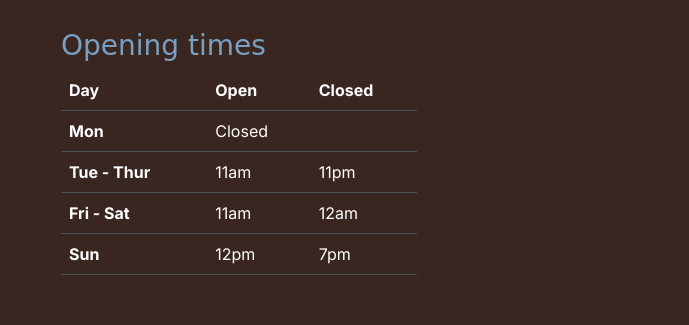
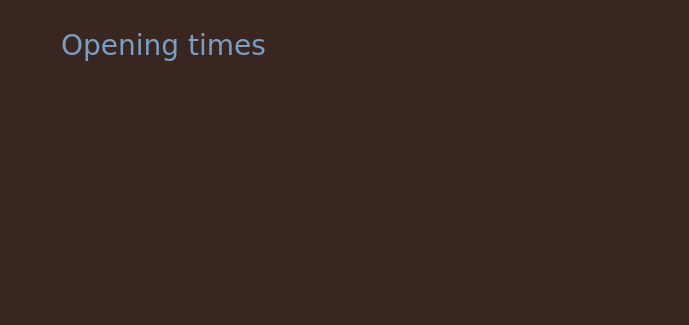
Before and after one commit to Enrique2007s/boardwalk-games, a plain HTML site: page game-library.html in a window 1280 px wide. Shown: the part 2338-2663 px from the top of the page, 591-1280 px from the left. Drawn offline with nearby package versions, Linux system fonts and the light colour scheme; a web font is replaced by a local one.

Commit message:
organized code for better upkeep and readability in game-library.html

```diff
--- a/game-library.html
+++ b/game-library.html
@@ -60,7 +60,7 @@
     <!-- Header with carousel -->
     <header id="header" class="container section">
         <div class="row">
-            <div class="col-12 col-xl-6 text-center" text-xl-start>
+            <div class="col-12 col-xl-6 text-center text-xl-start">
                 <h1 class="display-3">Boardwalk Games</h1>
                 <p class="lead display-6 sub-heading-color">Discover new games to rent or buy</p>
                 <p class="my-4">Dive into a world of adventure, strategy, and fun with our carefully curated collection of board games to rent or buy. From timeless classics to the latest sensations, our shelves are packed with games waiting to be discovered.</p>
@@ -70,20 +70,16 @@
                 <div id="carouselExampleAutoplaying" class="carousel slide" data-bs-ride="carousel">
                     <div class="carousel-inner">
                         <div class="carousel-item active">
-                            <img src="assets/pictures/game-library-carousel-1.webp" class="d-block w-100" alt="(AI generated picture)
-                                                                                                              A storage room full of board games on wooden shelves">
+                            <img src="assets/pictures/game-library-carousel-1.webp" class="d-block w-100" alt="(AI generated picture) A storage room full of board games on wooden shelves">
                         </div>
                         <div class="carousel-item">
-                            <img src="assets/pictures/game-library-carousel-2.webp" class="d-block w-100" alt="(AI generated picture)
-                                                                                                              Closeup image of the games on the wooden shelves">
+                            <img src="assets/pictures/game-library-carousel-2.webp" class="d-block w-100" alt="(AI generated picture) Closeup image of the games on the wooden shelves">
                         </div>
                         <div class="carousel-item">
-                            <img src="assets/pictures/game-library-carousel-3.webp" class="d-block w-100" alt="(AI generated picture)
-                                                                                                              A man looking at the board games on the wooden shelves">
+                            <img src="assets/pictures/game-library-carousel-3.webp" class="d-block w-100" alt="(AI generated picture) A man looking at the board games on the wooden shelves">
                         </div>
                         <div class="carousel-item">
-                            <img src="assets/pictures/game-library-carousel-4.webp" class="d-block w-100" alt="(AI generated picture)
-                                                                                                              Various board games stacked on top of each other">
+                            <img src="assets/pictures/game-library-carousel-4.webp" class="d-block w-100" alt="(AI generated picture) Various board games stacked on top of each other">
                         </div>
                     </div>
 
@@ -216,7 +212,8 @@
                 </div>
             </div>
         </section>
-        <!-- End favourites -->
+
+        <!-- Reserve section -->
         <section id="events" class="container section">
             <div class="row">
                 <div class="col-12 col-xl-6 text-center text-xl-start">
@@ -268,12 +265,6 @@
                 </div>
             </div>
         </section>
-
-
-
-              </div>
-
-
     </main>
 
     <!-- Footer -->
@@ -308,45 +299,9 @@
                 <!-- Opening times -->
                 <div id="opening-times" class="col-12 col-md-6 col-xl-4 sub-heading-color">
                     <h3>Opening times</h3>
-
-                    <table class="table table-dark">
-                        <thead>
-                            <tr>
-                                <th scope="col">Day</th>
-                                <th scope="col">Open</th>
-                                <th scope="col">Closed</th>
-                            </tr>
-                        </thead>
-
-                        <tbody>
-                            <tr>
-                                <th scope="row">Mon</th>
-                                <td col-span="2">Closed</td>
-                                <td></td>
-                            </tr>
-                            <tr>
-                                <th scope="row">Tue - Thur</th>
-                                <td>11am</td>
-                                <td>11pm</td>
-                            </tr>
-                            <tr>
-                                <th scope="row">Fri - Sat</th>
-                                <td>11am</td>
-                                <td>12am</td>
-                            </tr>
-                            <tr>
-                                <th scope="row">Sun</th>
-                                <td>12pm</td>
-                                <td>7pm</td>
-                            </tr>
-                        </tbody>
-                    </table>
                 </div>
             </div>
         </div>
     </footer>
-
-    <!-- Bootstrap JS -->
-    <script src="https://cdn.jsdelivr.net/npm/bootstrap@5.3.8/dist/js/bootstrap.bundle.min.js" integrity="sha384-FKyoEForCGlyvwx9Hj09JcYn3nv7wiPVlz7YYwJrWVcXK/BmnVDxM+D2scQbITxI" crossorigin="anonymous"></script>
 </body>
 </html>
```
Lines whose indentation alone changed are shown as unchanged.
